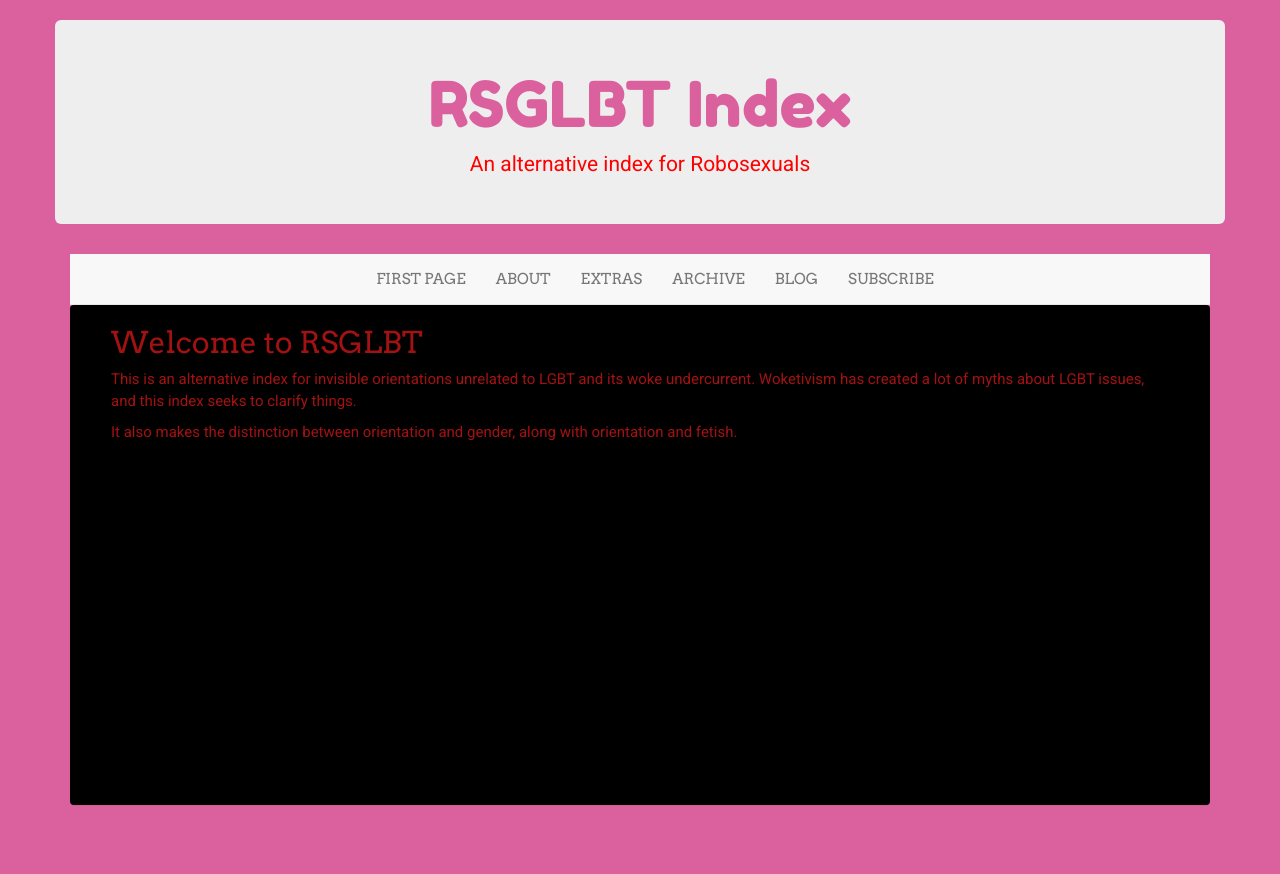
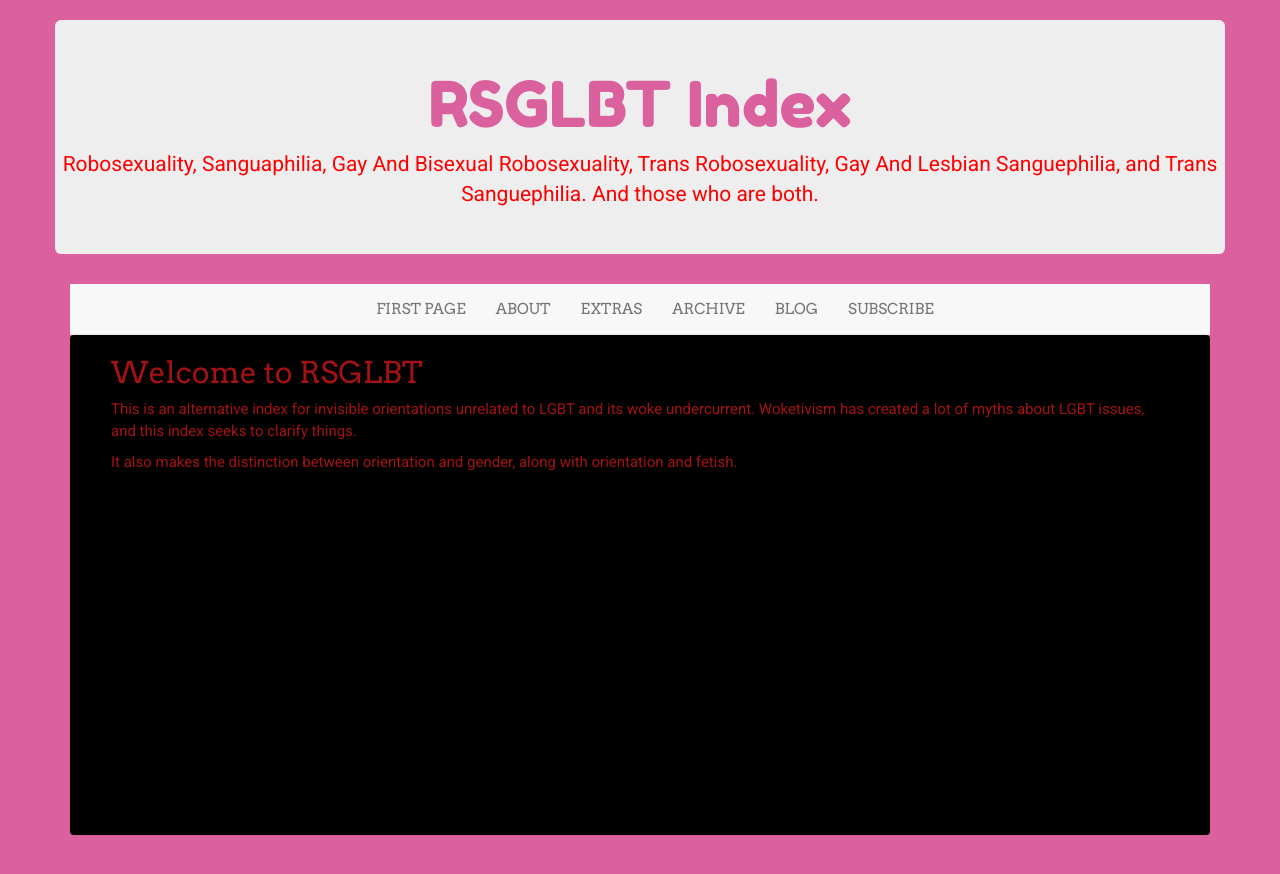
Before and after one commit to LWFlouisa/rsglbtindex, a Jekyll site: the page built from index.md, in a window 1280 px wide. Shown: the top 874 px of the page. Built offline with Jekyll 4.4.1, drawn with Linux system fonts in a browser that asks for light colours; nearby versions of some CDN libraries.

Commit message:
Update _config.yml

```diff
--- a/_config.yml
+++ b/_config.yml
@@ -16,7 +16,7 @@
 title: RSGLBT Index
 tab_title: A Four Frame Collection #This text shows up on the browser tab
 email:
-description: An alternative index for Robosexuals
+description: Robosexuality, Sanguaphilia, Gay And Bisexual Robosexuality, Trans Robosexuality, Gay And Lesbian Sanguephilia, and Trans Sanguephilia. And those who are both.
 url: "https://lwflouisa.github.io/rsglbtindex/" # the base hostname & protocol for your site
 
 # Comic Social Media
```
